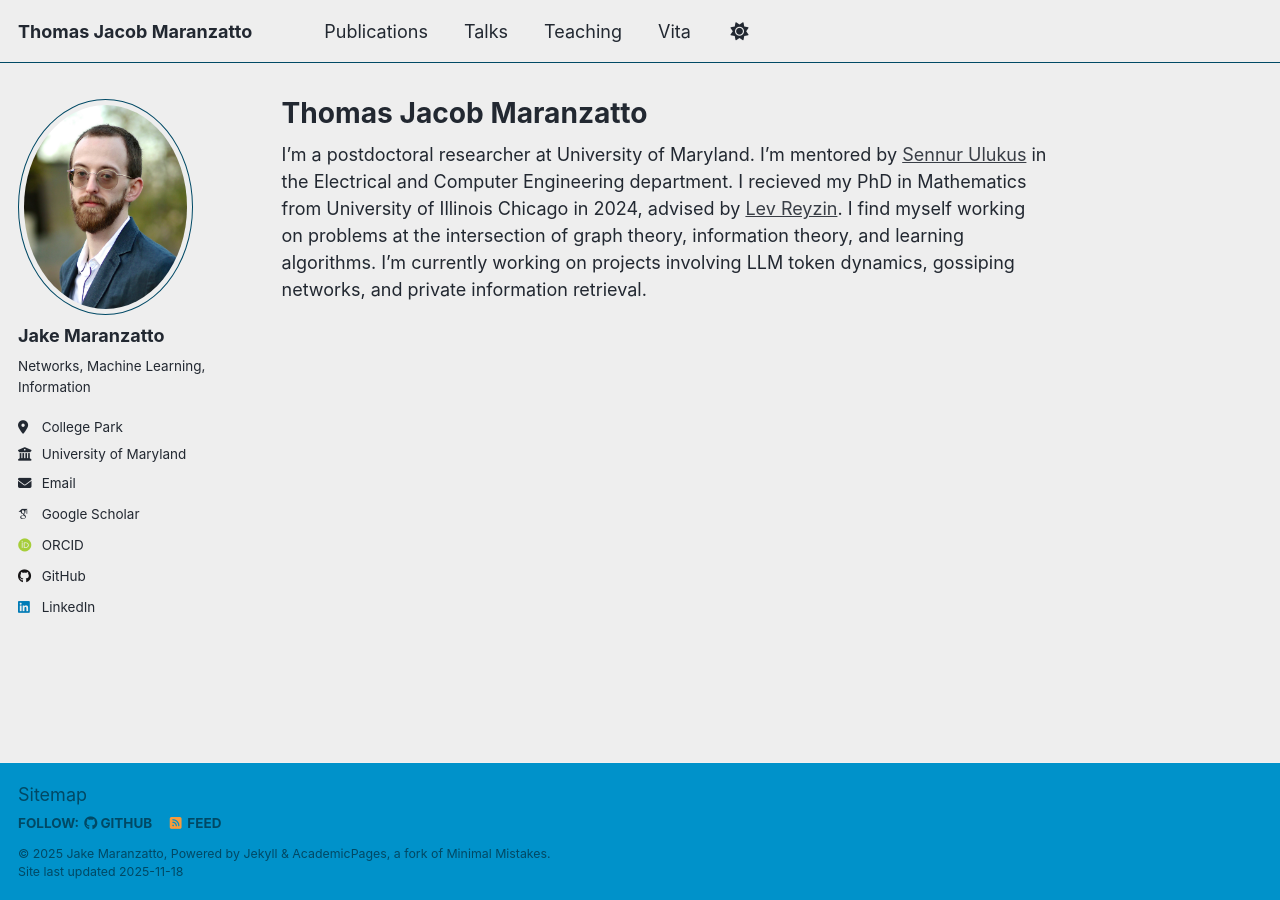
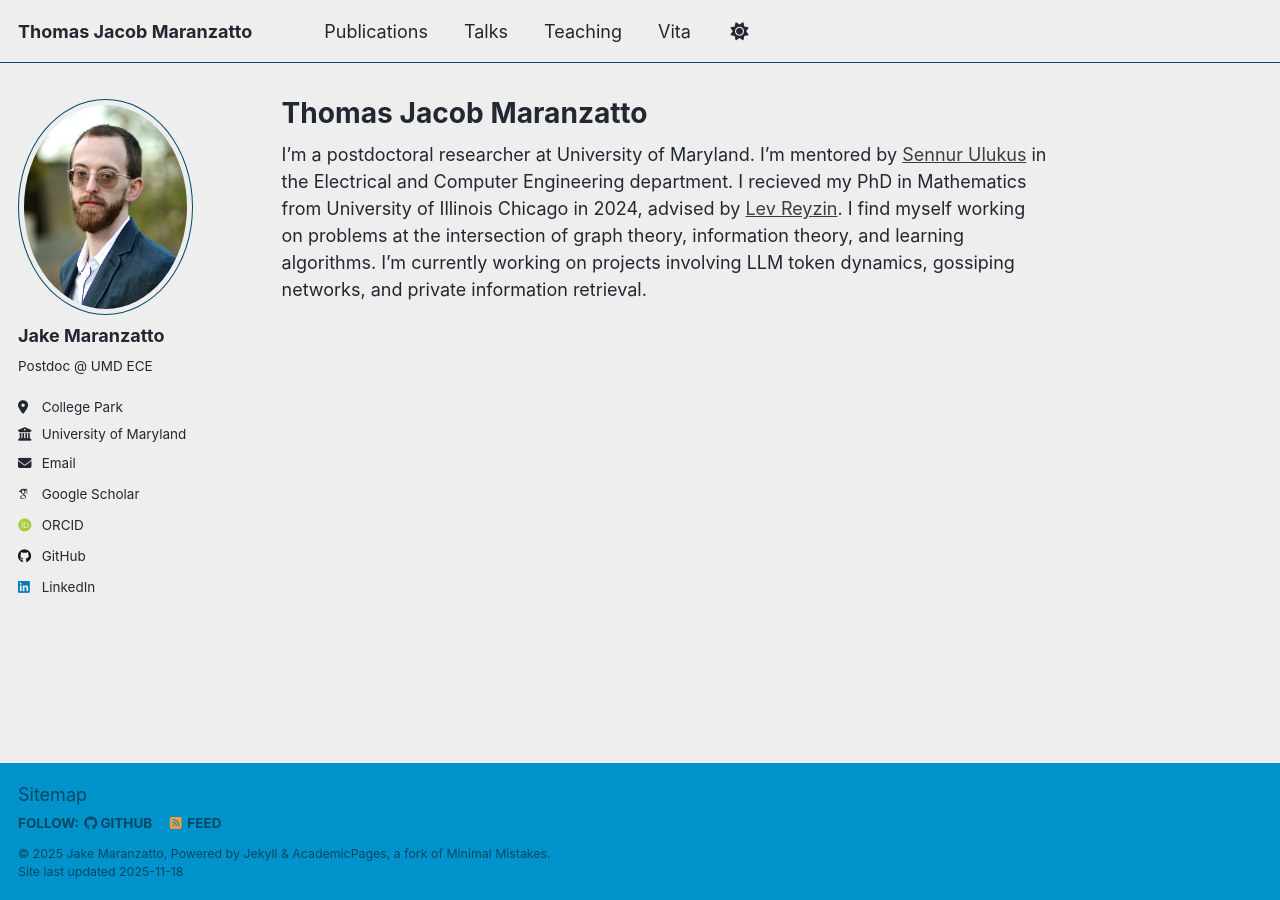
Before and after one commit to TMaranzatto/TMaranzatto.github.io, a Jekyll site: the page built from _pages/about.md, in a window 1280 px wide. Built offline with Jekyll 4.4.1, drawn with Linux system fonts in a browser that asks for light colours; some web fonts are replaced; a script that is not in the unit is left out.

Commit message:
Update _config.yml

```diff
--- a/_config.yml
+++ b/_config.yml
@@ -25,11 +25,9 @@ author:
   # Biographic information
   avatar           : "Headshot.jpg"
   name             : "Jake Maranzatto"
-  pronouns         : # example: "she/her"
-  bio              : "Networks, Machine Learning, Information"
+  bio              : "Postdoc @ UMD ECE"
   employer         : "University of Maryland"
   location         : "College Park"
-  uri              : # URL
   email            : "tmaran@umd.edu"
 
   # Academic websites
```
